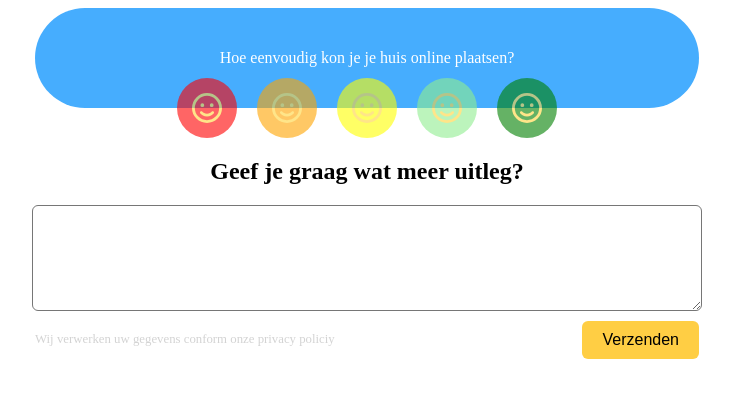
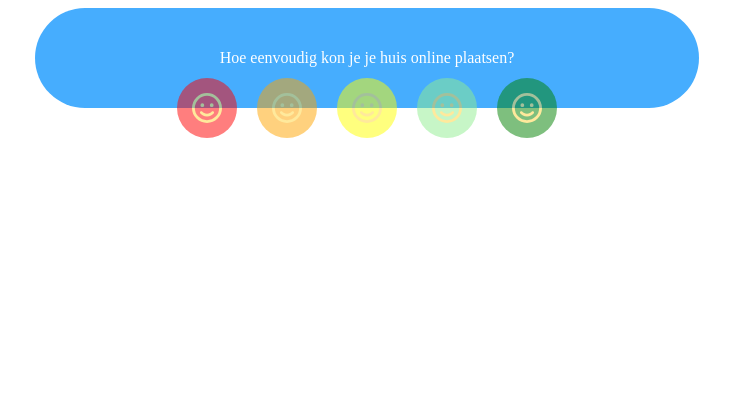
Before and after one commit to GoolaertsArne/zimmo, an Angular app: page / in a window 1280 px wide. Shown: the top 398 px of the page, without its empty margins (273-1006 px from the left). Built offline with nearby package versions, Linux system fonts and the light colour scheme.

Commit message:
Change selected radiobutton style and commentbox display style

```diff
--- a/src/app/components/rating-select/rating-select.component.html
+++ b/src/app/components/rating-select/rating-select.component.html
@@ -7,7 +7,9 @@
       @for (rating of ratingOptions; track $index) {
       <label
         class="review review-{{ rating.class }}"
-        [ngStyle]="{ opacity: rating.isSelected ? '1.0' : '0.6' }"
+        [ngStyle]="{
+          opacity: selectedRating?.value === rating.value ? 1 : 0.5
+        }"
       >
         <input
           type="radio"
@@ -37,7 +39,10 @@
       }
     </div>
   </div>
-  <div class="commentbox">
+  <div
+    class="commentbox"
+    [ngStyle]="{ display: selectedRating !== null ? 'flex' : 'none' }"
+  >
     <h2>Geef je graag wat meer uitleg?</h2>
     <textarea type class="commentbox__input"> </textarea>
     <div class="commentbox__submit-container">
--- a/src/app/components/rating-select/rating-select.component.ts
+++ b/src/app/components/rating-select/rating-select.component.ts
@@ -18,7 +18,6 @@ export class RatingSelectComponent {
       color: 'red',
       iconSrc: 'assets/icons/very-bad.svg',
       class: 'very-bad',
-      isSelected: false,
     },
     {
       value: 2,
@@ -26,7 +25,6 @@ export class RatingSelectComponent {
       color: 'orange',
       iconSrc: 'assets/icons/bad.svg',
       class: 'bad',
-      isSelected: false,
     },
     {
       value: 3,
@@ -34,7 +32,6 @@ export class RatingSelectComponent {
       color: 'yellow',
       iconSrc: 'assets/icons/average.svg',
       class: 'average',
-      isSelected: false,
     },
     {
       value: 4,
@@ -42,7 +39,6 @@ export class RatingSelectComponent {
       color: 'lightgreen',
       iconSrc: 'assets/icons/good.svg',
       class: 'good',
-      isSelected: false,
     },
     {
       value: 5,
@@ -50,7 +46,6 @@ export class RatingSelectComponent {
       color: 'green',
       iconSrc: 'assets/icons/excellent.svg',
       class: 'excellent',
-      isSelected: false,
     },
   ];
 
@@ -58,17 +53,11 @@ export class RatingSelectComponent {
   showDescriptionTextarea = false;
 
   onRatingChange(newRating: RatingOption): void {
-    // this.selectedRating!.isSelected = false;
+    this.selectedRating = newRating;
     // if (this.selectedRating) {
-    //   this.selectedRating.isSelected = false;
+    //   this.showDescriptionTextarea = true;
     // }
-    newRating.isSelected = true;
-    this.selectedRating = newRating;
 
-    if (this.selectedRating) {
-      this.showDescriptionTextarea = true;
-    }
-
-    console.log('Selected Rating:', newRating);
+    console.log('Selected Rating:', this.selectedRating);
   }
 }
```
